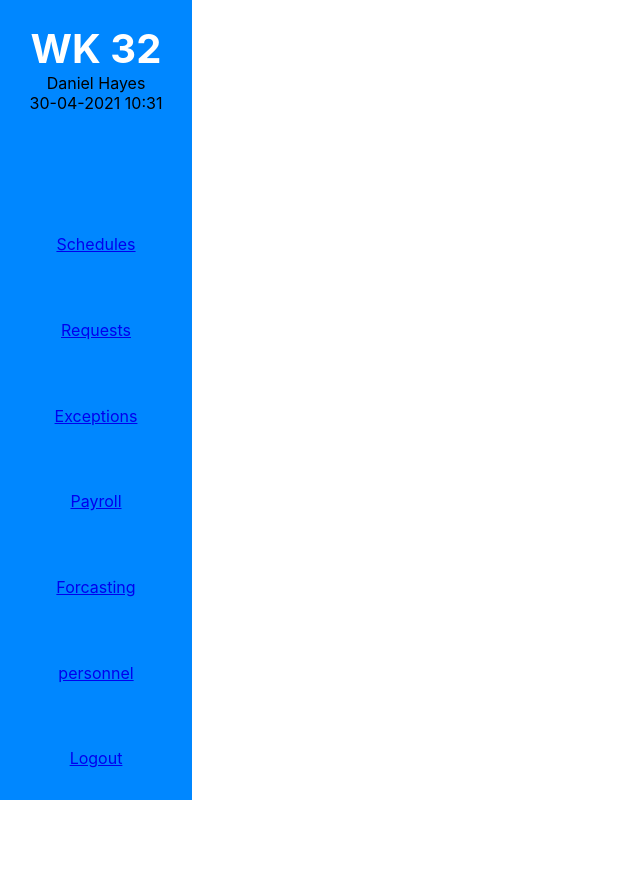
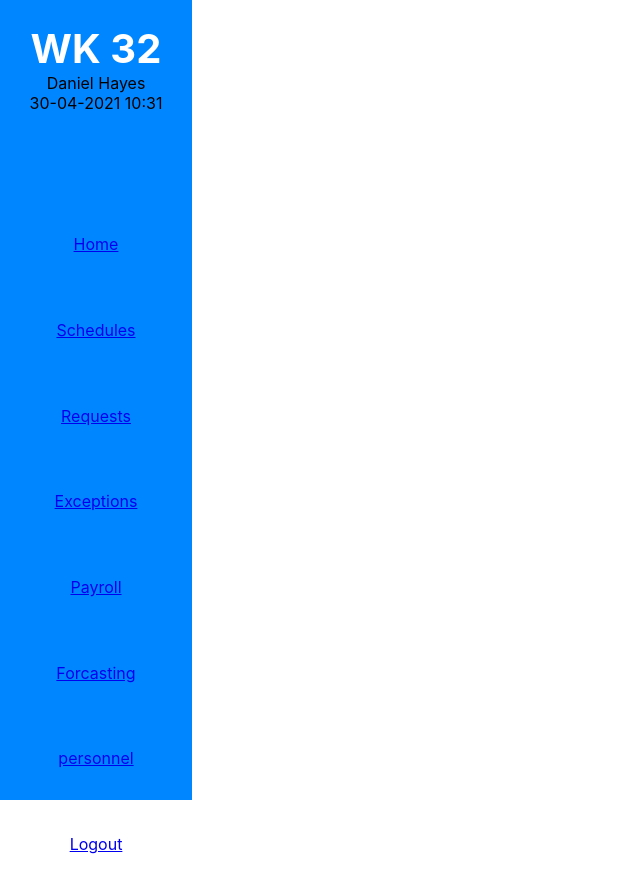
Before and after one commit to Danhayes3008/retail-managment-system-demo, a React (Create React App) app: page / in a window 1280 px wide. Shown: the whole page, without its empty margins (0-640 px from the left). Before the commit the page ends 800 px from the top, so only its background shows below. Built offline with nearby package versions, Linux system fonts and the light colour scheme.

Commit message:
added the home option

```diff
--- a/src/components/navbar/Navbar.js
+++ b/src/components/navbar/Navbar.js
@@ -11,6 +11,7 @@ const Navbar = () => {
                 </div>
                 <div className="nav-items">
                     <ul className="nav-list">
+                    <li className="list-item"><a href="Home">Home</a></li>
                         <li className="list-item"><a href="Schedules">Schedules</a></li>
                         <li className="list-item"><a href="Requests">Requests</a></li>
                         <li className="list-item"><a href="Exceptions">Exceptions</a></li>
```
